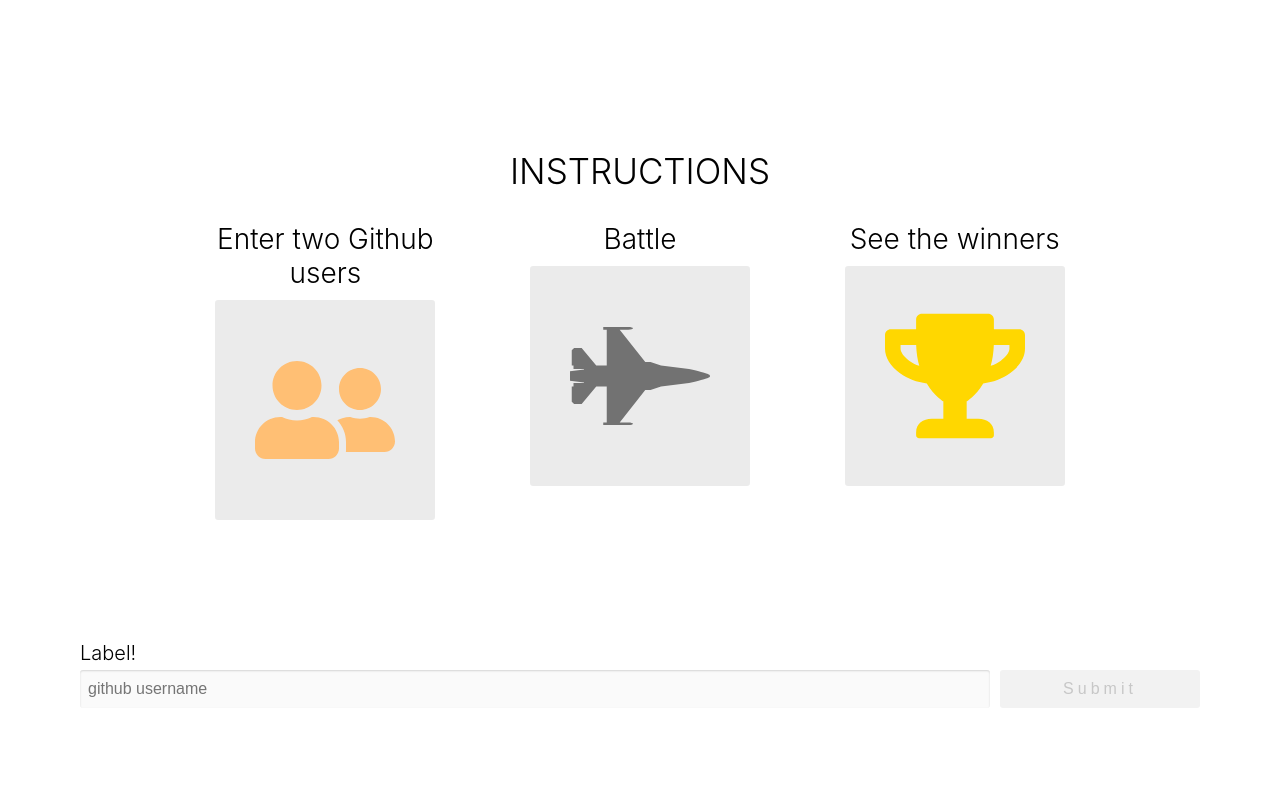
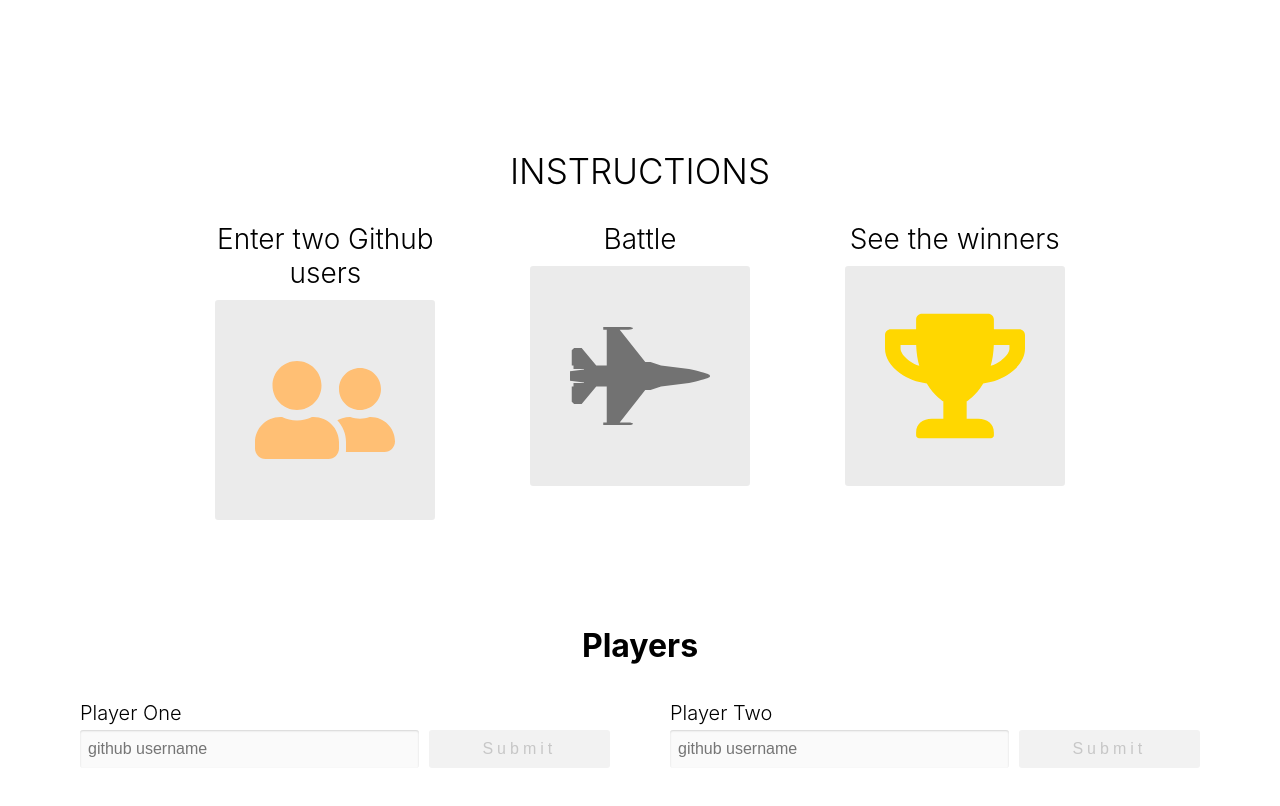
Before and after one commit to armanhalizadeh/github-battle, a React app: page / in a window 1280 px wide. Built offline with nearby package versions, Linux system fonts and the light colour scheme.

Commit message:
Added functionality to player inputs

```diff
--- a/app/components/Battle.js
+++ b/app/components/Battle.js
@@ -86,11 +86,48 @@ PlayerInput.propTypes = {
 }
 
 export default class Battle extends React.Component {
+constructor(props) {
+    super(props)
+
+    this.state = {
+        playerOne: null,
+        playerTwo: null,
+    }
+
+    this.handleSubmit = this.handleSubmit.bind(this);
+}
+
+handleSubmit(id, player) {
+    this.setState({
+        [id]: player,
+    })
+}
+
     render() {
+        const {playerOne, playerTwo} = this.state;
+
         return (
             <React.Fragment>
                 <Instructions />
-                <PlayerInput label="Label!" onSubmit={(value) => console.log(value)}/>
+                <div className='players-container'>
+                    <h1 className='center-text'>Players</h1>
+                    <div className='row space-around'>
+                        {playerOne === null && (
+                            <PlayerInput
+                                label = 'Player One'
+                                onSubmit = {(player) => this.handleSubmit('playerOne', player)}
+                            />
+                        )}
+
+                        {playerTwo === null && (
+                            <PlayerInput
+                                label = 'Player Two'
+                                onSubmit = {(player) => this.handleSubmit('playerTwo', player)}
+                            />
+                        )}
+                    </div>
+                </div>
+
             </React.Fragment>
         )
     }
--- a/app/index.css
+++ b/app/index.css
@@ -207,3 +207,7 @@ li {
     background: #f2f2f2;
     color: #c7c7c7;
 }
+
+.players-container {
+    margin: 100px 0;
+}
```
